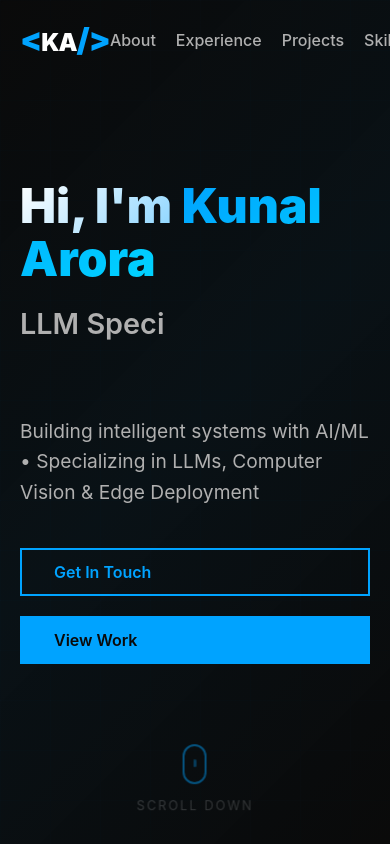
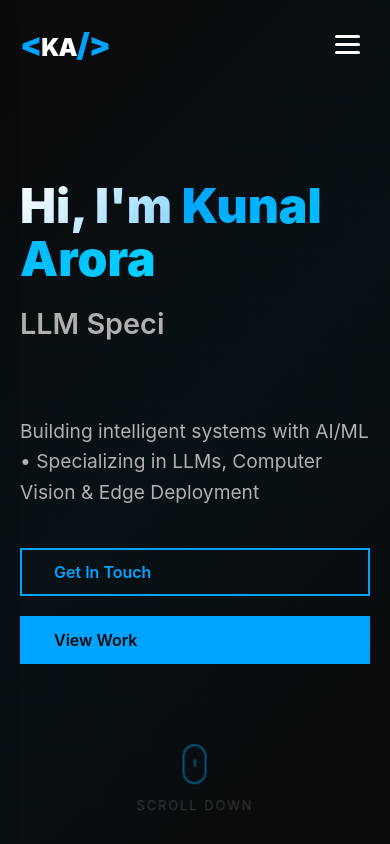
Before and after one commit to kunal-arora-1411/portfolio-new, a Next.js app: page / in a window 390 px wide. Shown: the top 844 px of the page. Built offline with nearby package versions, Linux system fonts and the light colour scheme.

Commit message:
feat: responsive 3d visual and mobile navigation

```diff
--- a/components/Hero.module.css
+++ b/components/Hero.module.css
@@ -36,12 +36,10 @@
   left: 0;
   width: 100%;
   height: 100%;
-  background: linear-gradient(
-    135deg,
-    rgba(10, 10, 10, 0.3) 0%,
-    rgba(0, 163, 255, 0.05) 50%,
-    rgba(10, 10, 10, 0.4) 100%
-  );
+  background: linear-gradient(135deg,
+      rgba(10, 10, 10, 0.3) 0%,
+      rgba(0, 163, 255, 0.05) 50%,
+      rgba(10, 10, 10, 0.4) 100%);
   z-index: 1;
   pointer-events: none;
 }
@@ -92,8 +90,16 @@
 }
 
 @keyframes blink {
-  0%, 50% { opacity: 1; }
-  51%, 100% { opacity: 0; }
+
+  0%,
+  50% {
+    opacity: 1;
+  }
+
+  51%,
+  100% {
+    opacity: 0;
+  }
 }
 
 .tagline {
@@ -138,8 +144,15 @@
 }
 
 @keyframes float {
-  0%, 100% { transform: translate(-50%, 0); }
-  50% { transform: translate(-50%, 10px); }
+
+  0%,
+  100% {
+    transform: translate(-50%, 0);
+  }
+
+  50% {
+    transform: translate(-50%, 10px);
+  }
 }
 
 .mouse {
@@ -163,8 +176,15 @@
 }
 
 @keyframes scroll {
-  0% { top: 8px; opacity: 1; }
-  100% { top: 24px; opacity: 0; }
+  0% {
+    top: 8px;
+    opacity: 1;
+  }
+
+  100% {
+    top: 24px;
+    opacity: 0;
+  }
 }
 
 .scrollIndicator p {
@@ -191,4 +211,8 @@
   .scrollIndicator {
     bottom: 20px;
   }
+
+  .splineContainer spline-viewer {
+    transform: scale(1.2) translate(0, 0);
+  }
 }
--- a/components/Navigation.js
+++ b/components/Navigation.js
@@ -1,6 +1,13 @@
+import { useState } from 'react'
 import styles from './Navigation.module.css'
 
 export default function Navigation({ scrolled }) {
+  const [isMobileMenuOpen, setIsMobileMenuOpen] = useState(false)
+
+  const toggleMenu = () => {
+    setIsMobileMenuOpen(!isMobileMenuOpen)
+  }
+
   return (
     <nav className={`${styles.nav} ${scrolled ? styles.scrolled : ''}`}>
       <div className={styles.container}>
@@ -10,12 +17,22 @@ export default function Navigation({ scrolled }) {
           <span className={styles.bracket}>{'/>'}</span>
         </a>
 
-        <ul className={styles.menu}>
-          <li><a href="#about">About</a></li>
-          <li><a href="#experience">Experience</a></li>
-          <li><a href="#projects">Projects</a></li>
-          <li><a href="#skills">Skills</a></li>
-          <li><a href="#contact">Contact</a></li>
+        <button
+          className={`${styles.hamburger} ${isMobileMenuOpen ? styles.active : ''}`}
+          onClick={toggleMenu}
+          aria-label="Toggle menu"
+        >
+          <span className={styles.bar}></span>
+          <span className={styles.bar}></span>
+          <span className={styles.bar}></span>
+        </button>
+
+        <ul className={`${styles.menu} ${isMobileMenuOpen ? styles.open : ''}`}>
+          <li><a href="#about" onClick={() => setIsMobileMenuOpen(false)}>About</a></li>
+          <li><a href="#experience" onClick={() => setIsMobileMenuOpen(false)}>Experience</a></li>
+          <li><a href="#projects" onClick={() => setIsMobileMenuOpen(false)}>Projects</a></li>
+          <li><a href="#skills" onClick={() => setIsMobileMenuOpen(false)}>Skills</a></li>
+          <li><a href="#contact" onClick={() => setIsMobileMenuOpen(false)}>Contact</a></li>
         </ul>
       </div>
     </nav>
--- a/components/Navigation.module.css
+++ b/components/Navigation.module.css
@@ -76,14 +76,70 @@
   width: 100%;
 }
 
+/* Hamburger Menu */
+.hamburger {
+  display: none;
+  cursor: pointer;
+  background: none;
+  border: none;
+  padding: 10px;
+  z-index: 1001;
+}
+
+.bar {
+  display: block;
+  width: 25px;
+  height: 3px;
+  margin: 5px auto;
+  transition: all 0.3s ease-in-out;
+  background-color: var(--text-primary);
+  border-radius: 2px;
+}
+
+.hamburger.active .bar:nth-child(1) {
+  transform: translateY(8px) rotate(45deg);
+}
+
+.hamburger.active .bar:nth-child(2) {
+  opacity: 0;
+}
+
+.hamburger.active .bar:nth-child(3) {
+  transform: translateY(-8px) rotate(-45deg);
+}
+
 @media (max-width: 768px) {
   .container {
     padding: 0 20px;
   }
 
+  .hamburger {
+    display: block;
+  }
+
   .menu {
-    gap: 20px;
-    font-size: 0.9rem;
+    position: fixed;
+    left: -100%;
+    top: 0;
+    flex-direction: column;
+    background-color: rgba(10, 10, 10, 0.95);
+    width: 100%;
+    height: 100vh;
+    text-align: center;
+    transition: 0.3s;
+    box-shadow: 0 10px 27px rgba(0, 0, 0, 0.05);
+    justify-content: center;
+    gap: 40px;
+    backdrop-filter: blur(10px);
+    -webkit-backdrop-filter: blur(10px);
+  }
+
+  .menu.open {
+    left: 0;
+  }
+
+  .menu a {
+    font-size: 1.5rem;
   }
 
   .logo {
```
